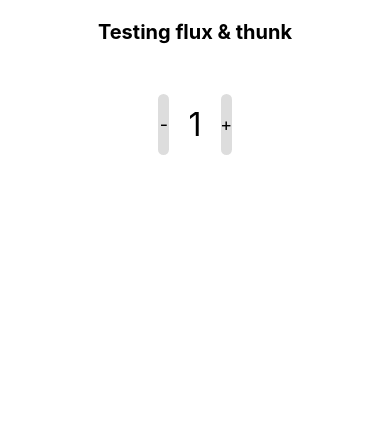
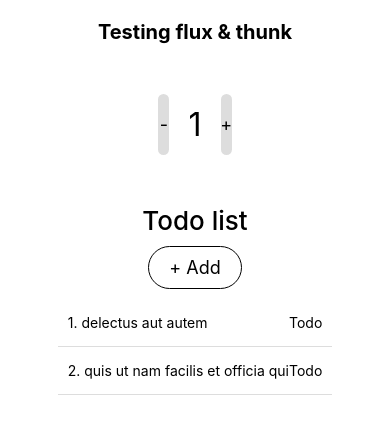
Before and after one commit to OmalPerera/ai_chat_RN, a React Native app: screen / in a window 390 px wide. Shown: the top 434 px of the page. Built offline with nearby package versions, Linux system fonts and the light colour scheme.

Commit message:
todo component done

```diff
--- a/src/App.tsx
+++ b/src/App.tsx
@@ -3,6 +3,7 @@ import {SafeAreaView, StatusBar, StyleSheet, View} from 'react-native';
 import {Provider} from 'react-redux';
 import store from './store';
 import CounterComponent from './features/counter/counterComponent';
+import ToDoComponent from './features/todo/components/todoComponent';
 
 const App = (): React.JSX.Element => {
   const backgroundStyle = {
@@ -20,6 +21,7 @@ const App = (): React.JSX.Element => {
           />
           <View style={styles.bodyContainer}>
             <CounterComponent />
+            <ToDoComponent />
           </View>
           <SafeAreaView />
         </>
--- /dev/null
+++ b/src/features/todo/components/todoComponent.tsx
@@ -0,0 +1,74 @@
+import React from 'react';
+import {FlatList, StyleSheet, Text, TouchableOpacity, View} from 'react-native';
+import {Todo} from '../../../types/todo.types';
+import {todoList} from '../mockData';
+
+const ToDoComponent = (): React.JSX.Element => {
+  const renderTodoItem = (e: Todo) => {
+    return (
+      <View style={styles.singleListItemContainer}>
+        <Text>{e.id + '. '}</Text>
+        <Text style={styles.todoListItemTitle}>{e.title}</Text>
+        <Text>{e.completed ? 'Done' : 'Todo'}</Text>
+      </View>
+    );
+  };
+
+  return (
+    <View style={styles.outermostContainer}>
+      <View style={styles.conentWrapper}>
+        <Text style={styles.titleStyles}>Todo list</Text>
+        <TouchableOpacity style={styles.buttonContainer}>
+          <Text style={styles.addBtnText}>+ Add</Text>
+        </TouchableOpacity>
+        <FlatList
+          style={styles.listContainer}
+          data={todoList}
+          renderItem={({item}) => renderTodoItem(item)}
+          keyExtractor={e => e.id.toString()}
+        />
+      </View>
+    </View>
+  );
+};
+
+export default ToDoComponent;
+
+const styles = StyleSheet.create({
+  outermostContainer: {
+    flexDirection: 'row',
+    flex: 1,
+  },
+  conentWrapper: {
+    alignItems: 'center',
+    flex: 1,
+  },
+  titleStyles: {
+    fontSize: 26,
+    fontWeight: '500',
+  },
+  buttonContainer: {
+    borderColor: '#000000',
+    paddingVertical: 10,
+    paddingHorizontal: 20,
+    borderWidth: 1,
+    borderRadius: 25,
+    margin: 10,
+  },
+  addBtnText: {
+    fontSize: 18,
+  },
+  listContainer: {
+    width: '100%',
+  },
+  singleListItemContainer: {
+    flexDirection: 'row',
+    paddingHorizontal: 10,
+    borderBottomColor: '#ddd',
+    borderBottomWidth: 1,
+    paddingVertical: 15,
+  },
+  todoListItemTitle: {
+    flex: 1,
+  },
+});
--- /dev/null
+++ b/src/features/todo/mockData.ts
@@ -0,0 +1,16 @@
+import {Todo} from '../../types/todo.types';
+
+export const todoList: Todo[] = [
+  {
+    userId: 1,
+    id: 1,
+    title: 'delectus aut autem',
+    completed: false,
+  },
+  {
+    userId: 1,
+    id: 2,
+    title: 'quis ut nam facilis et officia qui',
+    completed: false,
+  },
+];
--- /dev/null
+++ b/src/types/todo.types.d.ts
@@ -0,0 +1,6 @@
+export type Todo = {
+  userId: number;
+  id: number;
+  title: string;
+  completed: boolean;
+};
```
